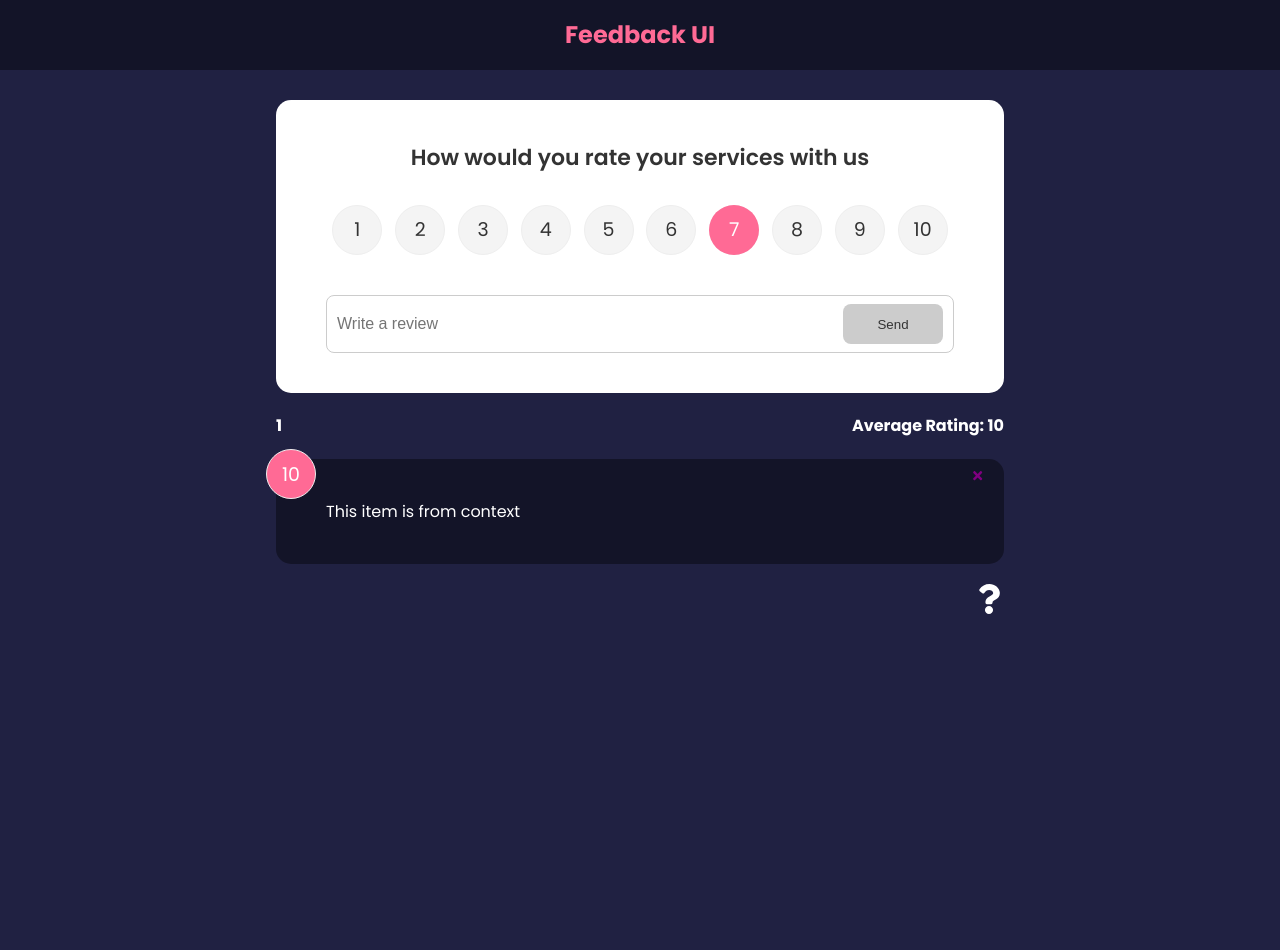
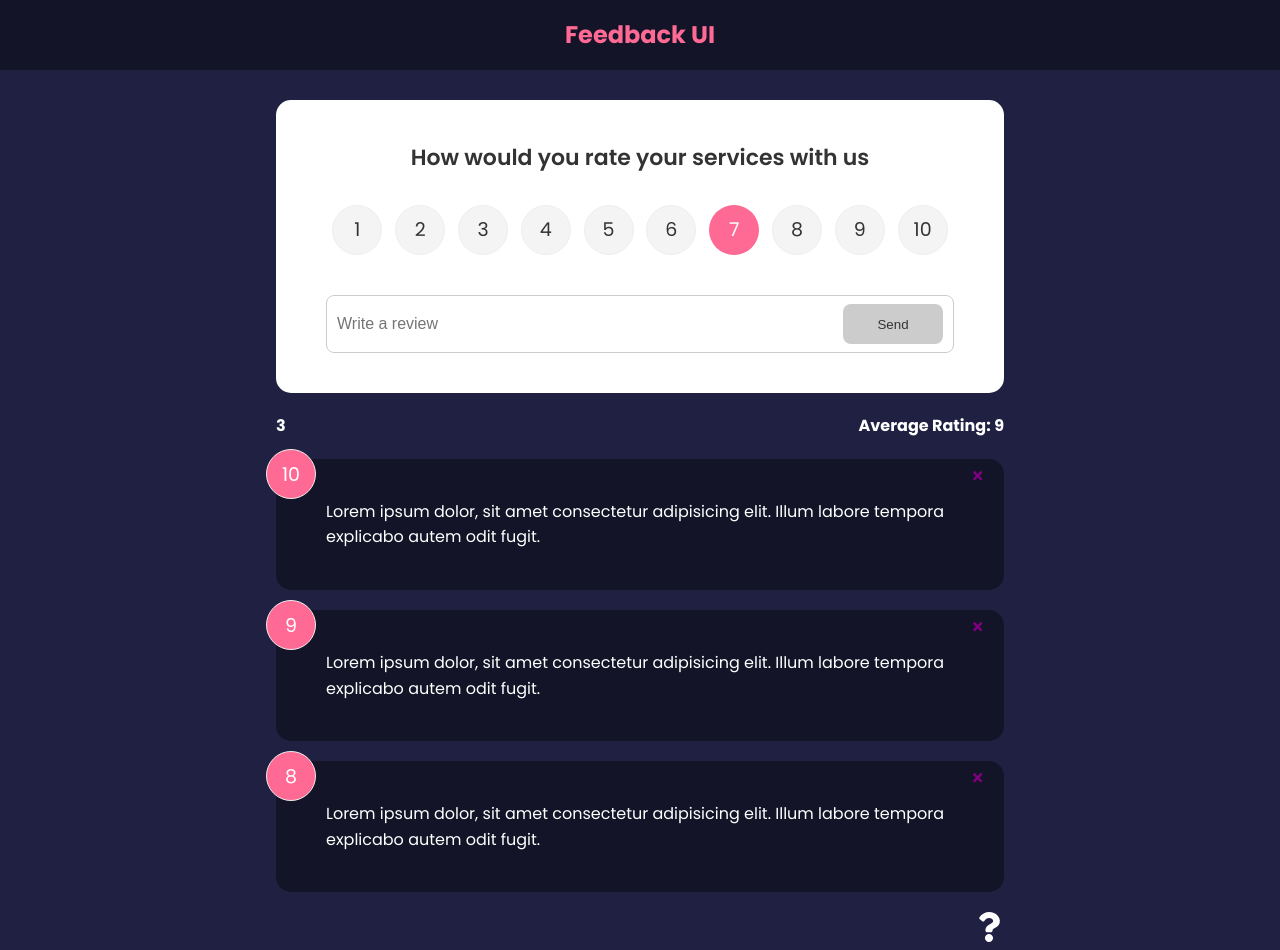
Before and after one commit to AmkaE/feedback-app, a React (Vite) app: page / in a window 1280 px wide. Before the commit the page ends 800 px from the top, so only its background shows below. Built offline with nearby package versions, Linux system fonts and the light colour scheme.

Commit message:
move Feedback functionality to FeedbackContext

```diff
--- a/src/App.jsx
+++ b/src/App.jsx
@@ -1,8 +1,5 @@
-import { v4 as uuidv4 } from 'uuid';
 import { Route, Routes } from 'react-router-dom';
-import { useState } from 'react';
 import { FeedbackProvider } from './context/FeedbackContext';
-import FeedbackData from './data/FeedbackData';
 import Header from './components/Header';
 import FeedbackList from './components/FeedbackList';
 import FeedbackStats from './components/FeedbackStats';
@@ -11,18 +8,6 @@
 import AboutIconLink from './components/AboutIconLink';
 
 const App = () => {
-	const [feedback, setFeedback] = useState(FeedbackData);
-
-	const addFeedback = newFeedback => {
-		setFeedback([{ ...newFeedback, id: uuidv4() }, ...feedback]);
-	};
-
-	const deleteFeedback = id => {
-		if (window.confirm('Are you sure you want to delete')) {
-			setFeedback(feedback.filter(item => item.id !== id));
-		}
-	};
-
 	return (
 		<FeedbackProvider>
 			<Header />
@@ -32,9 +17,9 @@
 						path='/'
 						element={
 							<>
-								<FeedbackForm handleAdd={addFeedback} />
+								<FeedbackForm />
 								<FeedbackStats />
-								<FeedbackList handleDelete={deleteFeedback} />
+								<FeedbackList />
 								<AboutIconLink />
 							</>
 						}
--- a/src/components/FeedbackForm.jsx
+++ b/src/components/FeedbackForm.jsx
@@ -1,9 +1,11 @@
-import { useState } from 'react';
+import { useState, useContext } from 'react';
+import FeedbackContext from '../context/FeedbackContext';
 import RatingSelect from './RatingSelect';
 import Button from './shared/Button';
 import Card from './shared/Card';
 
-const FeedbackForm = ({ handleAdd }) => {
+const FeedbackForm = () => {
+	const { addFeedback } = useContext(FeedbackContext);
 	const [text, setText] = useState('');
 	const [btnDisabled, setBtnDisabled] = useState(true);
 	const [message, setMessage] = useState('');
@@ -29,7 +31,7 @@
 
 		if (text.trim().length > 10) {
 			const newFeedback = { text, rating };
-			handleAdd(newFeedback);
+			addFeedback(newFeedback);
 			setText('');
 		}
 	};
--- a/src/components/FeedbackItem.jsx
+++ b/src/components/FeedbackItem.jsx
@@ -1,12 +1,15 @@
-import PropType from 'prop-types';
+import { useContext } from 'react';
+import FeedbackContext from '../context/FeedbackContext';
 import { FaTimes } from 'react-icons/fa';
 import Card from './shared/Card';
 
-const FeedbackItem = ({ item, handleDelete }) => {
+const FeedbackItem = ({ item }) => {
+	const { deleteFeedback } = useContext(FeedbackContext);
+
 	return (
 		<Card reverse={true}>
 			<div className='num-display'>{item.rating}</div>
-			<button className='close' onClick={() => handleDelete(item.id)}>
+			<button className='close' onClick={() => deleteFeedback(item.id)}>
 				<FaTimes color='purple' />
 			</button>
 			<div className='text-display'>{item.text}</div>
@@ -14,9 +17,4 @@
 	);
 };
 
-// for type checking
-FeedbackItem.propType = {
-	item: PropType.object.isRequired,
-};
-
 export default FeedbackItem;
--- a/src/components/FeedbackList.jsx
+++ b/src/components/FeedbackList.jsx
@@ -2,7 +2,7 @@
 import FeedbackContext from '../context/FeedbackContext';
 import FeedbackItem from './FeedbackItem';
 
-const FeedbackList = ({ handleDelete }) => {
+const FeedbackList = () => {
 	const { feedback } = useContext(FeedbackContext);
 
 	if (!feedback || feedback.length === 0) {
@@ -12,7 +12,7 @@
 	return (
 		<div>
 			{feedback.map(item => (
-				<FeedbackItem key={item.id} item={item} handleDelete={handleDelete} />
+				<FeedbackItem key={item.id} item={item} />
 			))}
 		</div>
 	);
--- a/src/context/FeedbackContext.jsx
+++ b/src/context/FeedbackContext.jsx
@@ -1,20 +1,28 @@
 import { createContext, useState } from 'react';
+import { v4 as uuidv4 } from 'uuid';
+import FeedbackData from '../data/FeedbackData';
 
 const FeedbackContext = createContext();
 
 export const FeedbackProvider = ({ children }) => {
-	const [feedback, setFeedback] = useState([
-		{
-			id: 1,
-			text: 'This item is from context',
-			rating: 10,
-		},
-	]);
+	const [feedback, setFeedback] = useState(FeedbackData);
+
+	const addFeedback = newFeedback => {
+		setFeedback([{ ...newFeedback, id: uuidv4() }, ...feedback]);
+	};
+
+	const deleteFeedback = id => {
+		if (window.confirm('Are you sure you want to delete')) {
+			setFeedback(feedback.filter(item => item.id !== id));
+		}
+	};
 
 	return (
 		<FeedbackContext.Provider
 			value={{
 				feedback,
+				deleteFeedback,
+				addFeedback,
 			}}>
 			{children}
 		</FeedbackContext.Provider>
```
